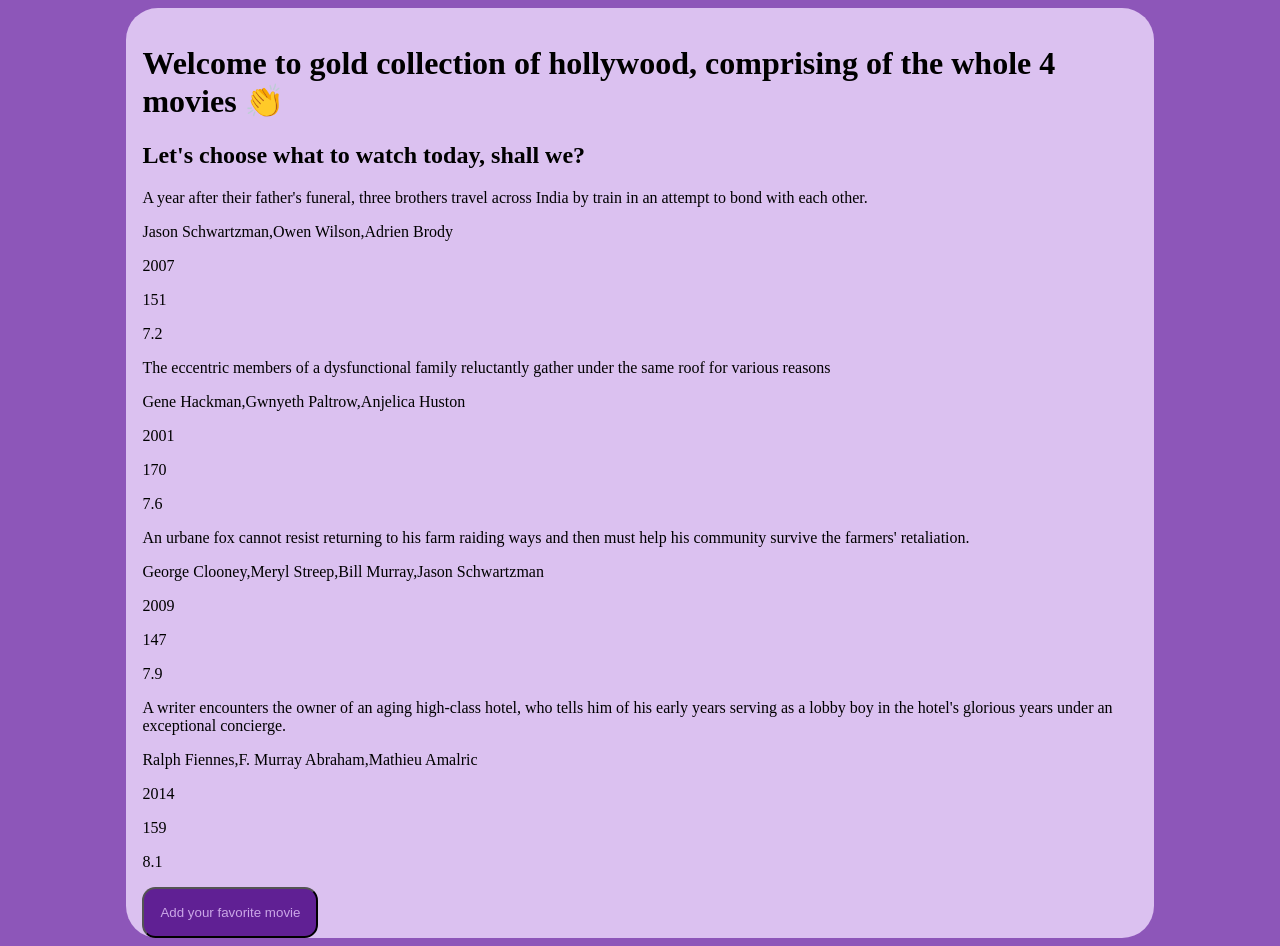
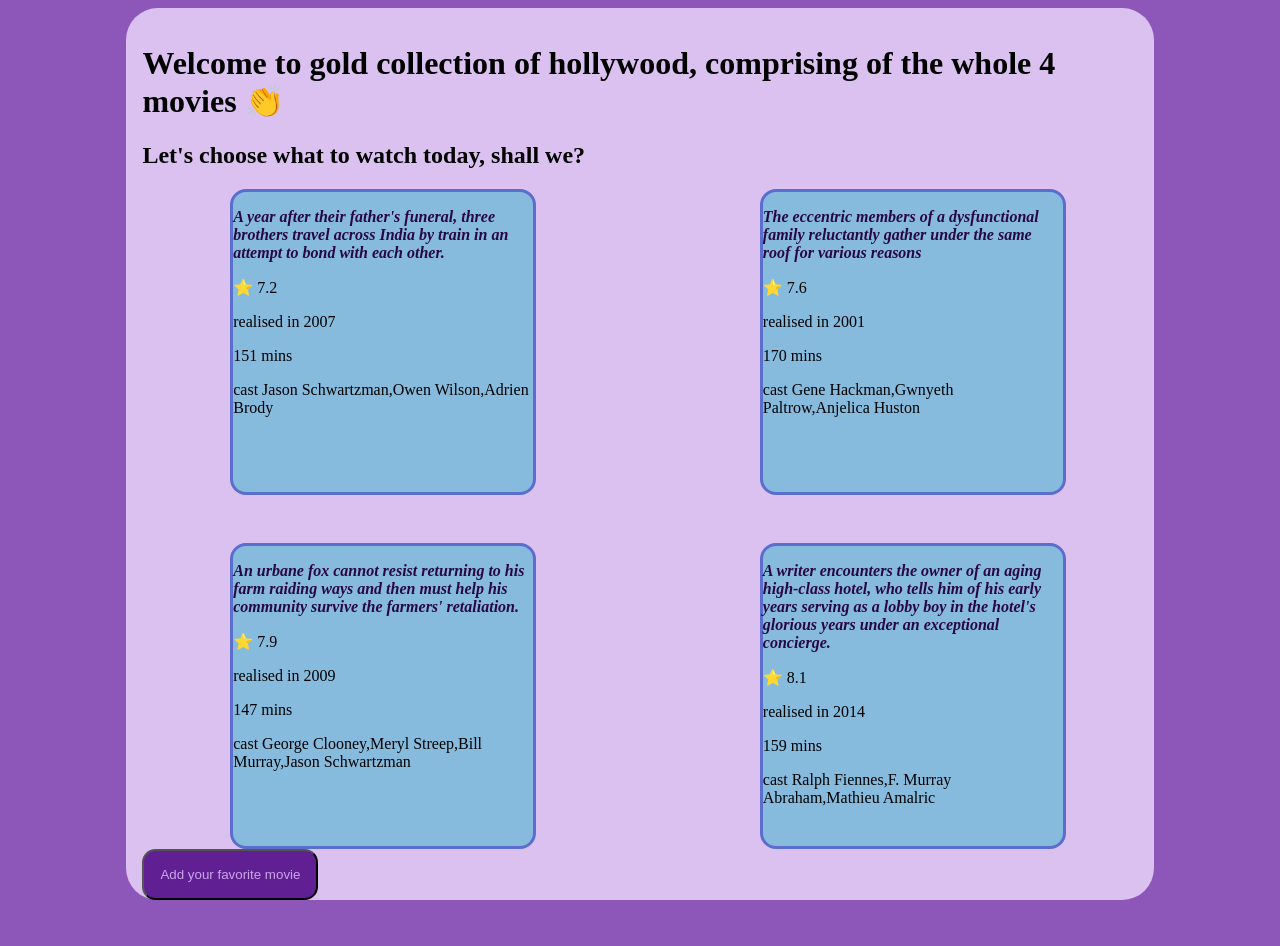
Before and after one commit to pr-maryanarty/FAC-movie-data-project, a plain HTML site: page index.html in a window 1280 px wide. After the commit the page ends 908 px from the top, so only its background shows below. Drawn offline with Linux system fonts and the light colour scheme.

Commit message:
render of new element, styles

```diff
--- a/app.js
+++ b/app.js
@@ -34,37 +34,11 @@ let movieData = {
   },
 };
 
-let curMovie = movieData["The Darjeeling Limited"]; // curMovie <-> {"The Darjeeling Limited": { ... }}
-
+const content = document.querySelector("#content");
 // const searchButton = document.querySelector("#search").value.toLowerCase();
 // searchButton.addEventListener("input", function () {
 
-// }
-
-// }
-//
-
-// function renderMovies(moviesArray) {
-//   let rootDiv = document.getElementById("result");
-// }
-
-// renderMovies(movieData);
-// let movies = Object.keys(movieData);
-// console.log(movieData["The Grand Budapest Hotel"].rating);
-// console.log(movies);
-// console.log(movies[2]);
-
-// let name = document.querySelector(movieData)`movie ${movie}`;
-// let result =
-
-function renderMovieGallery(movieArray) {
-  // for aMovie of movieArray
-  //    renderMovieCard(aMovie)
-}
-
 function renderMovieCard(movie) {
-  const content = document.querySelector("#content");
-
   let plot = movie.plot;
   let cast = movie.cast;
   let year = movie.year;
@@ -75,42 +49,39 @@ function renderMovieCard(movie) {
 
   const plotDescription = document.createElement("p");
   plotDescription.innerHTML = plot;
+  const ratingDescription = document.createElement("p");
+  ratingDescription.innerHTML = "⭐️ " + rating;
+  const yearDescription = document.createElement("p");
+  yearDescription.innerHTML = "realised in " + year;
+  const runtimeDescription = document.createElement("p");
+  runtimeDescription.innerHTML = runtime + " mins";
   const castDescription = document.createElement("p");
-  castDescription.innerHTML = cast;
-  const yearDescription = document.createElement("p");
-  yearDescription.innerHTML = year;
-  const runtimeDescription = document.createElement("p");
-  runtimeDescription.innerHTML = runtime;
-  const ratingDescription = document.createElement("p");
-  ratingDescription.innerHTML = rating;
+  castDescription.innerHTML = "cast " + cast;
+
   //
   content.append(movieCard);
   movieCard.append(plotDescription);
-  movieCard.append(castDescription);
+  movieCard.append(ratingDescription);
   movieCard.append(yearDescription);
   movieCard.append(runtimeDescription);
-  movieCard.append(ratingDescription);
+  movieCard.append(castDescription);
+  movieCard.classList.add("movieCard");
+  plotDescription.classList.add("elementOfMoviePlot");
+  castDescription.classList.add("elementOfMovieCast");
+  yearDescription.classList.add("elementOfMovieYear");
+  runtimeDescription.classList.add("elementOfMovieRuntime");
+  ratingDescription.classList.add("elementOfMovieRating");
 }
 
 function renderMovieData() {
+  content.innerHTML = "";
   for (const movieTitle in movieData) {
     let curMovie = movieData[movieTitle];
     renderMovieCard(curMovie);
   }
 }
 
-// renderMovieGallery(movieData);
-// renderMovieCard(movieData["The Darjeeling Limited"]);
-// renderMovieCard(movieData["The Royal Tenenbaums"]);
-// renderMovieCard(movieData["Fantastic Mr. Fox"]);
-// renderMovieCard(movieData["The Grand Budapest Hotel"]);
-
 renderMovieData();
-
-let button = document.querySelector("#submitMovie");
-button.addEventListener("click", function () {
-  movieData[movieTitle] = movie;
-});
 
 //movieData["Harry potter"] = harryPotterMovie;
 // movieData.push("Harry potter", harryPotterMovie)
@@ -128,10 +99,24 @@ button.addEventListener("click", function () {
 
 // movieData["Harry Potter"] = harryPotterMovie;
 
-renderMovieData();
+let submitNewMovie = document.querySelector(".submitMovie");
+submitNewMovie.addEventListener("click", function () {
+  let movieTitle = document.getElementById("movieTitle").value;
 
-const btn = document.querySelector("#addNewMovie");
+  let movie = {
+    rating: document.getElementById("rating").value,
+    runtime: document.getElementById("runtime").value,
+    year: document.getElementById("year").value,
+    plot: document.getElementById("plot").value,
+    cast: document.getElementById("cast").value,
+  };
 
-btn.addEventListener("click", function () {
+  movieData[movieTitle] = movie;
+  renderMovieData();
+  document.querySelector(".addNewMovie").classList.remove("show");
+});
+
+const formAddMovie = document.querySelector("#addNewMovie");
+formAddMovie.addEventListener("click", function () {
   let formPopUp = document.querySelector(".addNewMovie").classList.add("show");
 });
--- a/index.html
+++ b/index.html
@@ -41,7 +41,7 @@
       <div id="content"></div>
       <button id="addNewMovie">Add your favorite movie</button>
       <div class="addNewMovie">
-        <form>
+        <form class="movieForm">
           <fieldset>
             <label for="movieTitle"
               >Enter Movie Title: <input id="movieTitle" type="text" required
@@ -75,7 +75,7 @@
               <input id="cast" type="text" minlength="7" required
             /></label>
           </fieldset>
-          <input type="submit" value="Add" class="submitMovie" />
+          <input type="button" value="Add" class="submitMovie" />
         </form>
       </div>
     </div>
--- a/style.css
+++ b/style.css
@@ -21,3 +21,26 @@ button {
 body {
   background-color: rgb(141, 86, 185);
 }
+#content {
+  display: flex;
+  flex-direction: row;
+  flex-wrap: wrap;
+  justify-content: flex-start;
+  align-items: start;
+  gap: 3rem;
+}
+.movieCard {
+  max-width: 300px;
+  height: 300px;
+  margin: 0 auto;
+  border-radius: 1rem;
+  border: solid #5b6dcd 3px;
+  background-color: rgb(135, 187, 222);
+}
+.elementOfMoviePlot {
+  font-weight: 600;
+  font-style: italic;
+  color: rgb(40, 8, 66);
+}
+.elementOfMovieRuntime {
+}
```
